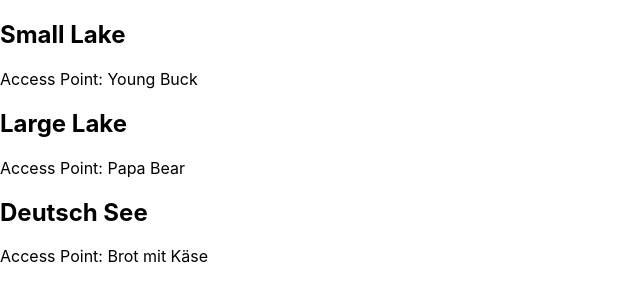
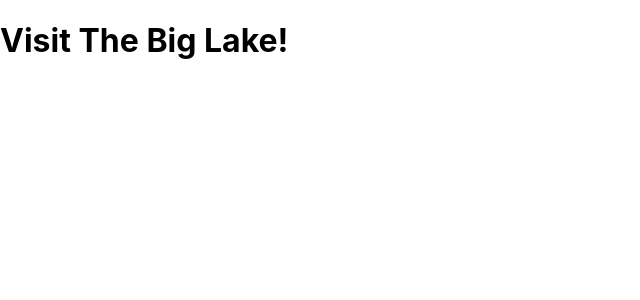
Before and after one commit to vincent-buchner/react-tutorial, a React (Create React App) app: page / in a window 1280 px wide. Shown: the top 300 px of the page, without its empty margins (0-640 px from the left). Built offline with nearby package versions, Linux system fonts and the light colour scheme.

Commit message:
Update index.js

```diff
--- a/src/index.js
+++ b/src/index.js
@@ -2,26 +2,31 @@ import React from 'react';
 import ReactDOM from 'react-dom';
 import './index.css';
 
-const lakeList = [
-  {id: "1", name:"Small Lake", trialhead:"Young Buck"},
-  {id: "2", name:"Large Lake", trialhead:"Papa Bear"},
-  {id: "3", name:"Deutsch See", trialhead:"Brot mit Käse"}
-];
-
-function App({lakes}) {
+function Lake({name}) {
   return(
-    // For each lake in the array, put it inside that JSX code
     <div>
-      {lakes.map(lake =>
-      <div key={lakes.id}>
-        <h2>{lake.name}</h2>
-        <p>Access Point: {lake.trialhead}</p>
-      </div>)}
+      <h1>Visit The {name}!</h1>
     </div>
   )
 }
 
+function SkiResort({name}) {
+  return(
+    <div>
+      <h1>Visit The {name} Today!</h1>
+    </div>
+  )
+}
+
+function App(props) {
+  if (props.seasons === "summer") {
+    return <Lake name="Big Lake" />
+  } else if(props.seasons === "winter") {
+    return <SkiResort name="High Rise" />
+  }
+}
+
 ReactDOM.render(
-  <App lakes={lakeList} />,
+  <App seasons="summer" />,
   document.getElementById('root')
 );
```
